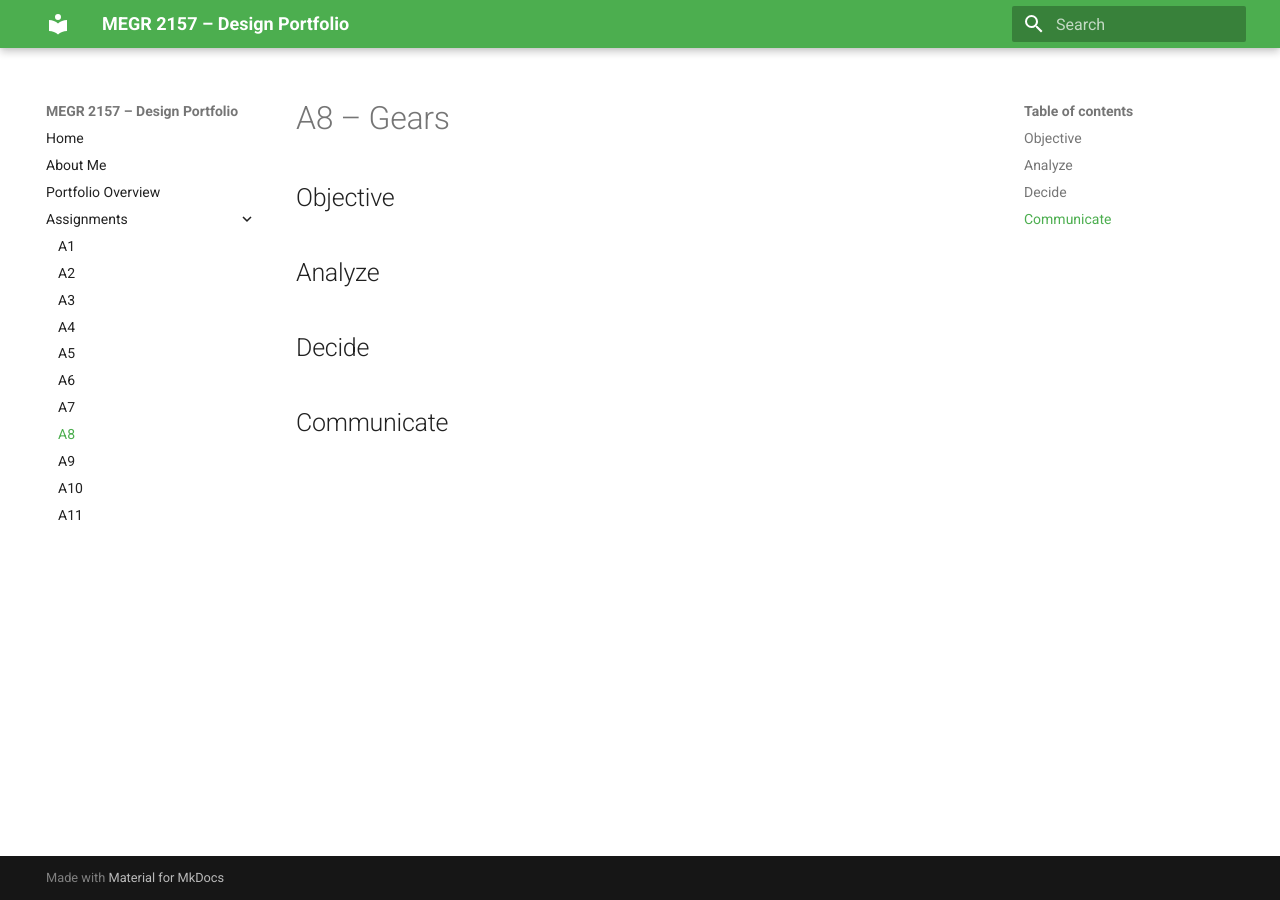
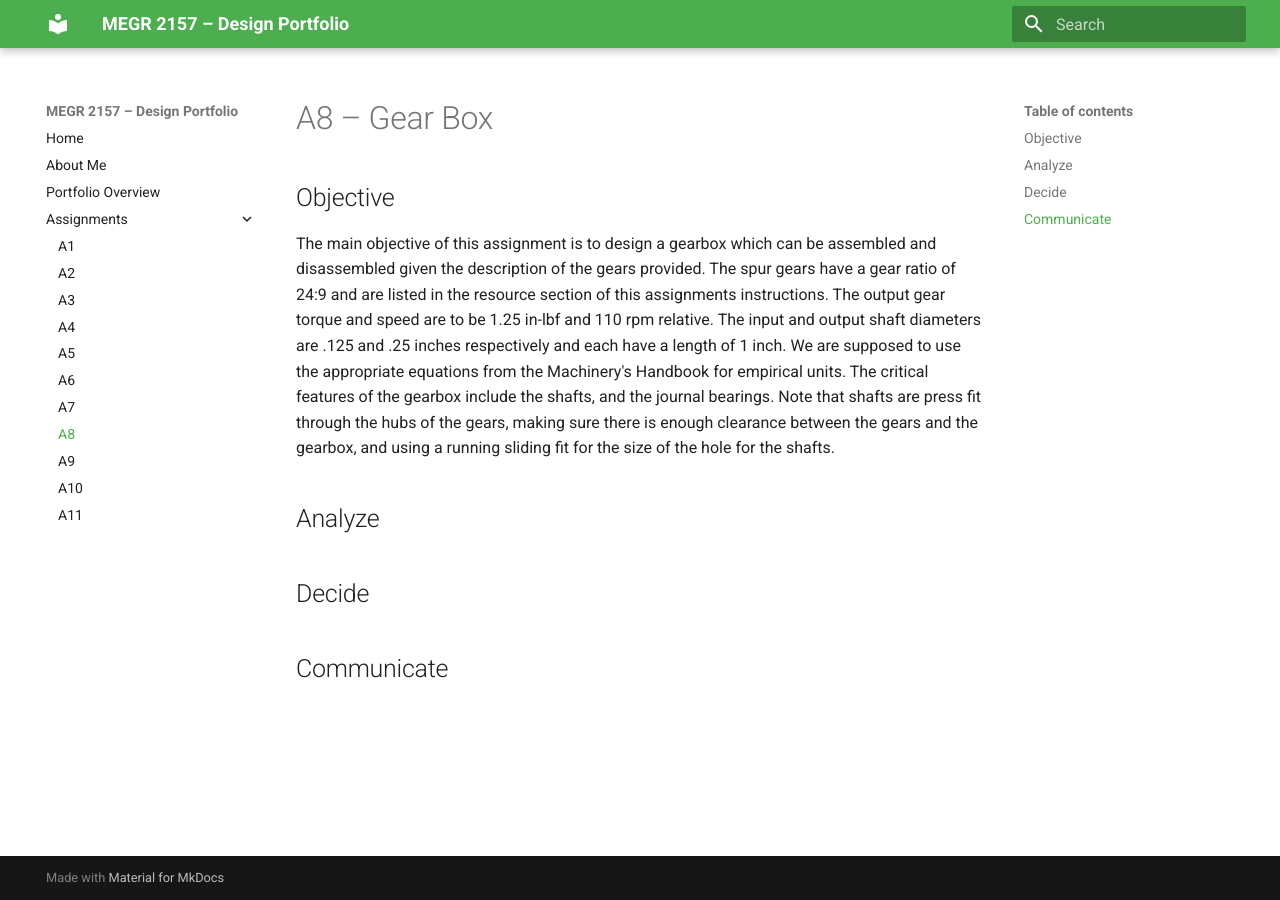
Before and after one commit to jhatch24/megr2156-portfolio, an MkDocs documentation site: the page built from docs/assignments/A08/index.md, in a window 1280 px wide. Built offline with MkDocs 1.6.1 and Material for MkDocs 9.7.7, drawn with Linux system fonts in a browser that asks for light colours.

Commit message:
Revise assignment title and objective description
Updated the title and objective section for clarity and accuracy.

```diff
--- a/docs/assignments/A08/index.md
+++ b/docs/assignments/A08/index.md
@@ -1,7 +1,7 @@
-# A8 – Gears
+# A8 – Gear Box
 
 ## Objective
-
+The main objective of this assignment is to design a gearbox which can be assembled and disassembled given the description of the gears provided. The spur gears have a gear ratio of 24:9 and are listed in the resource section of this assignments instructions. The output gear torque and speed are to be 1.25 in-lbf and 110 rpm relative. The input and output shaft diameters are .125 and .25 inches respectively and each have a length of 1 inch. We are supposed to use the appropriate equations from the Machinery's Handbook for empirical units. The critical features of the gearbox include the shafts, and the journal bearings. Note that shafts are press fit through the hubs of the gears, making sure there is enough clearance between the gears and the gearbox, and using a running sliding fit for the size of the hole for the shafts.
 
 ## Analyze
 
```
